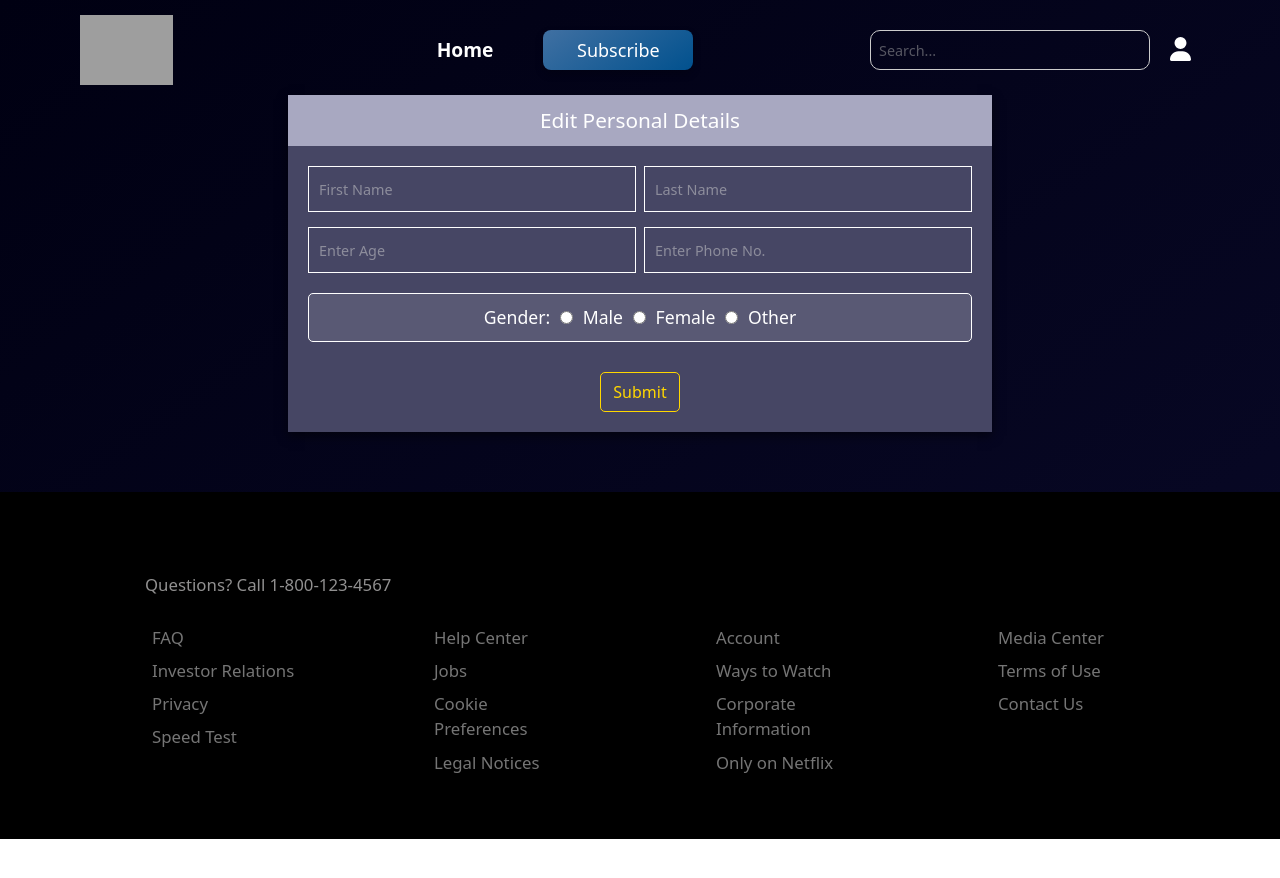
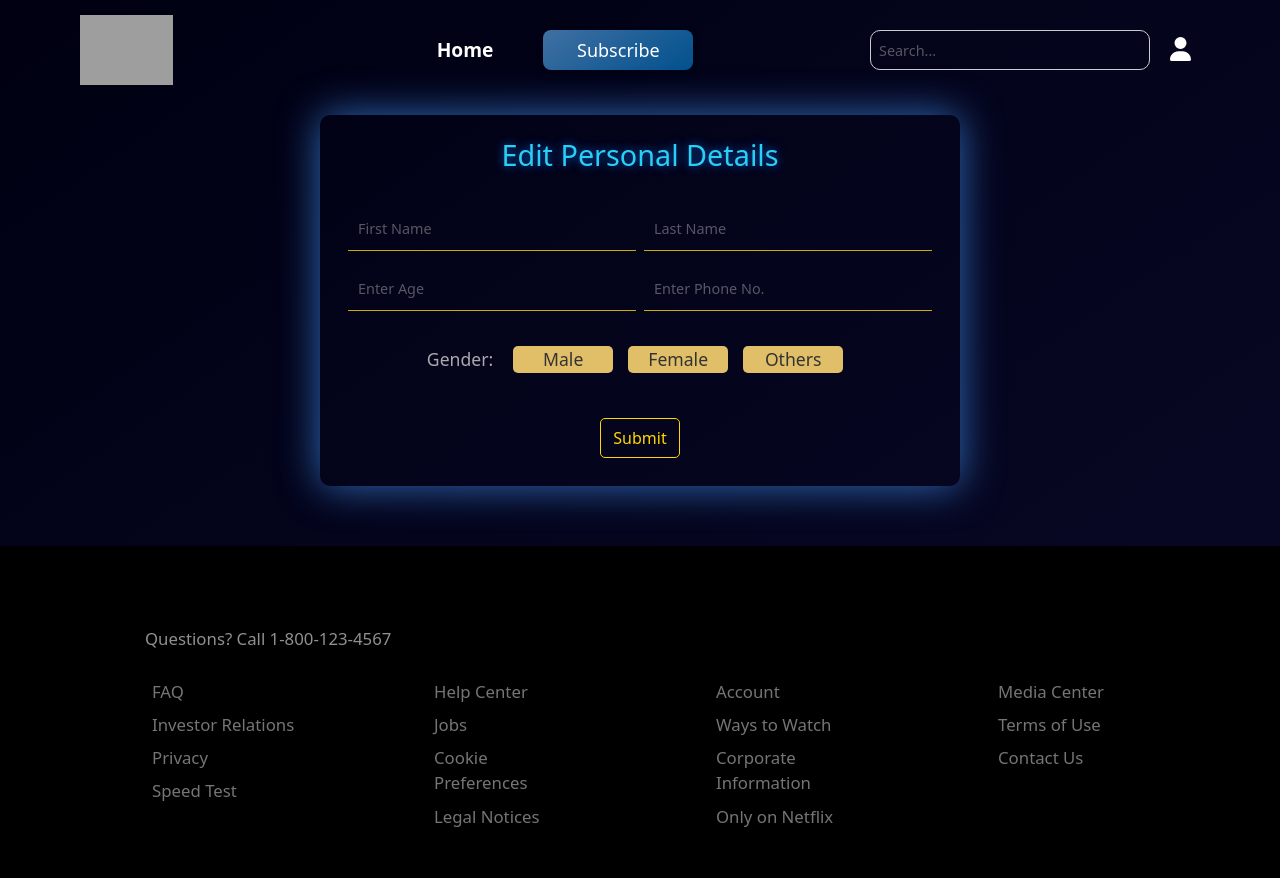
Before and after one commit to TirthaChakrabarti/ott-king-app, a React (Create React App) app: page /edit-details in a window 1280 px wide. Shown: the top 878 px of the page. Before the commit the page ends 839 px from the top, so only its background shows below. Built offline with nearby package versions, Linux system fonts and the light colour scheme; grey boxes are pictures that could not be loaded.

Commit message:
Redesigning edit details form

```diff
--- a/src/data.js
+++ b/src/data.js
@@ -116,7 +116,6 @@ export const TrendingTVShowsList = [
     },
   ];
 
-
 export const largeCardData = [
     { image: "https://hdwallpaperim.com/wp-content/uploads/2017/08/25/123982-night-urban.jpg", name: "The Wasted Times", season: "Season 1" }
 ];
--- a/src/styles/home/priceSection.css
+++ b/src/styles/home/priceSection.css
@@ -16,7 +16,7 @@
   left: 0;
   width: 100%;
   height: 100%;
-  background: rgba(0, 0, 0, 0.5); /* Overlay effect */
+  background: rgba(0, 0, 0, 0.5);
   z-index: 1;
 }
 
--- a/src/styles/userAccount/editeDetails.css
+++ b/src/styles/userAccount/editeDetails.css
@@ -1,12 +1,25 @@
 .edit-details-parent {
-    width: 55%;
+    width: 50%;
     height: auto;
-    /* padding: 20px; */
-    background: rgb(70, 70, 100);
-    box-shadow: 0 4px 10px rgba(0, 0, 0, 0.5);
+    margin-top: 50px;
+    padding: 8px;
+    /* background: rgb(70, 70, 100); */
+    /* background: linear-gradient(145deg, #0a1128, #001f54); */
+    background: linear-gradient(145deg, #001f54, #0a1128, #0d3b66);
+    box-shadow: 0 0 40px rgba(66, 153, 254, 0.7);
+    /* box-shadow: 0 4px 10px rgba(0, 0, 0, 0.5); */
     color: white;
     border: none !important;
+    border-radius: 10px;
     margin-bottom: 30px;
+    background: transparent;
+    transition: all 0.5s linear;
+  }
+
+  .edit-details-parent:hover {
+    /* box-shadow: 0 5px 8px rgba(0, 119, 255, 0.8), 0 0 20px rgba(0, 119, 255, 0.8); */
+    /* box-shadow: 0 8px 15px rgba(0, 0, 0, 0.5), 0 0 20px rgba(0, 119, 255, 0.8); */
+    box-shadow: 0 5px 10px rgba(0, 119, 255, 0.8), 0 0 25px rgba(0, 119, 255, 0.9);
   }
 
   .edit-header {
@@ -15,11 +28,13 @@
     align-items: center;
     justify-content: center;
     padding: 10px;
-    font-size: 1.3rem;
+    font-size: 1.8rem;
     font-weight: 500;
     margin-bottom: 20px;
-    color: white;
-    background: rgb(168, 168, 193);
+    /* color: white; */
+    color: #29cff4;
+    text-shadow: 0 0 10px rgba(0, 119, 255, 0.8);
+    /* background: rgb(168, 168, 193); */
   }
 
   .edit-name, .edit-age-phone {
@@ -36,11 +51,18 @@
   .edit-age-phone input {
     /* width: 95%; */
     padding: 10px;
-    border: 1px solid white;
+    outline: none;
+    border: none;
+    border-bottom: 1px solid gold;
+    opacity: 0.8;
+    transition: all 0.3s;
+    /* background: rgba(255, 255, 255, 0.1); */
     background: transparent;
     color: white;
-    outline: none;
-    transition: all 0.3s;
+    transition: all 0.3s ease-in-out;
+    font-size: 1rem;
+    border-top-left-radius: 5px;
+    border-top-right-radius: 5px;
   }
 
   input::placeholder {
@@ -50,38 +72,80 @@
   }
 
   input:focus {
-    border: 1px solid #3498db;
+    /* border: 1px solid #3498db; */
+    background: rgba(255, 255, 255, 0.1);
   }
 
   .edit-gender {
-    display: flex;
-    align-items: center;
     justify-content: center;
     padding: 10px 20px;
     margin: 20px;
-    background: rgba(255, 255, 255, 0.1);
-    border: 1px solid white;
+    /* background: rgba(255, 255, 255, 0.1); */
+    /* border: 1px solid white; */
     border-radius: 5px;
     font-size: 1.1rem;
     color: white;
 }
 
+.gender-form {
+    display: flex;
+    align-items: center;
+    justify-content: center;
+    padding: 0;
+    margin: 0;
+}
+
+.gender {
+  color: lightgrey;
+  opacity: 0.8;
+  margin-right: 15px;
+}
+
 .edit-gender label {
     margin-right: 10px;
-    font-size: 0.95rem;
-    color: lightgray;
+    font-size: 1.1rem;
+    margin-left: 5px;
+    /* margin-right: 10px; */
+    /* color: lightgray; */
 }
 
 .edit-gender input[type="radio"] {
-    margin-left: 10px;
+    /* margin-left: 10px;
     margin-right: 5px;
-    accent-color: #3498db; /* Custom color for radio buttons */
+    accent-color: #3498db;  */
+    display: none;
 }
 
-.edit-gender input[type="radio"]:hover {
+/* .edit-gender input[type="radio"]:hover {
     transform: scale(1.1);
+} */
+
+.select-gender-button {
+  width: 100px;
+  margin: 5px;
+  border: none;
+  border-radius: 5px;
+  background-color: rgb(225, 191, 105);
+  color: #333;
+  font-size: 16px;
+  text-align: center;
+  cursor: pointer;
+  transition: all 0.3s linear;
 }
 
+/* Hover effect */
+.select-gender-button:hover {
+  outline: none;
+  border: none;
+  transform: scale(1.1);
+}
+
+/* Active (selected) state when radio is checked */
+  input[type="radio"]:checked + .select-gender-button {
+    background-color: #007bff;
+    color: white;
+    border-color: #0056b3;
+  }
 
   .edit-submit {
     display: flex;
@@ -103,9 +167,9 @@
 }
 
 .edit-submit-button:hover {
-    transform: scale(1.1);
+    transform: scale(1.05);
     font-size: 1.1rem;
-    box-shadow: 0 4px 15px rgba(193, 182, 19, 0.6);
+    box-shadow: 0 0 15px gold;
 }
 
 @media (max-width: 480px) {
--- a/src/userAccount/EditDetais.jsx
+++ b/src/userAccount/EditDetais.jsx
@@ -7,7 +7,6 @@ const EditDetais = () => {
   return (
     <section
       className='edit-details-parent'
-      style={{border: '1px solid white', marginTop: '30px'}}
     >
         <div className="edit-header">Edit Personal Details</div>
           <div>
@@ -20,11 +19,18 @@ const EditDetais = () => {
                 <input type='number' placeholder="Enter Phone No." />
               </div>
               <div className="edit-gender">
-              <form>
-                Gender:
-                <input type="radio" name="gender" value="male" /> Male
-                <input type="radio" name="gender" value="female" /> Female
-                <input type="radio" name="gender" value="other" /> Other
+                <form className='gender-form'>
+                  <div className='gender'>Gender:</div>
+                  <div>
+                    <input type="radio" id="male" name="gender" value="male" />
+                    <label for="male" class="select-gender-button">Male</label>
+
+                    <input type="radio" id="female" name="gender" value="female" />
+                    <label for="female" class="select-gender-button">Female</label>
+
+                    <input type="radio" id="other" name="gender" value="other" />
+                    <label for="other" class="select-gender-button">Others</label>
+                  </div>
                 </form>
               </div>
               <div className="edit-submit">
--- a/src/utils/LargeSmallList/LargeLeftCard.jsx
+++ b/src/utils/LargeSmallList/LargeLeftCard.jsx
@@ -3,7 +3,10 @@ import React from "react";
 const LargeLeftCard = ({ image, name, season }) => {
   return (
     <div className="large-card">
-      <img className="large-poster" src={image} alt={name} />
+      <img className="large-poster"
+        src={image}
+        alt={name}
+      />
       <div className="large-card-text">
         <h2>{name}</h2>
         <p>{season}</p>
```
Lines whose indentation alone changed are shown as unchanged.
